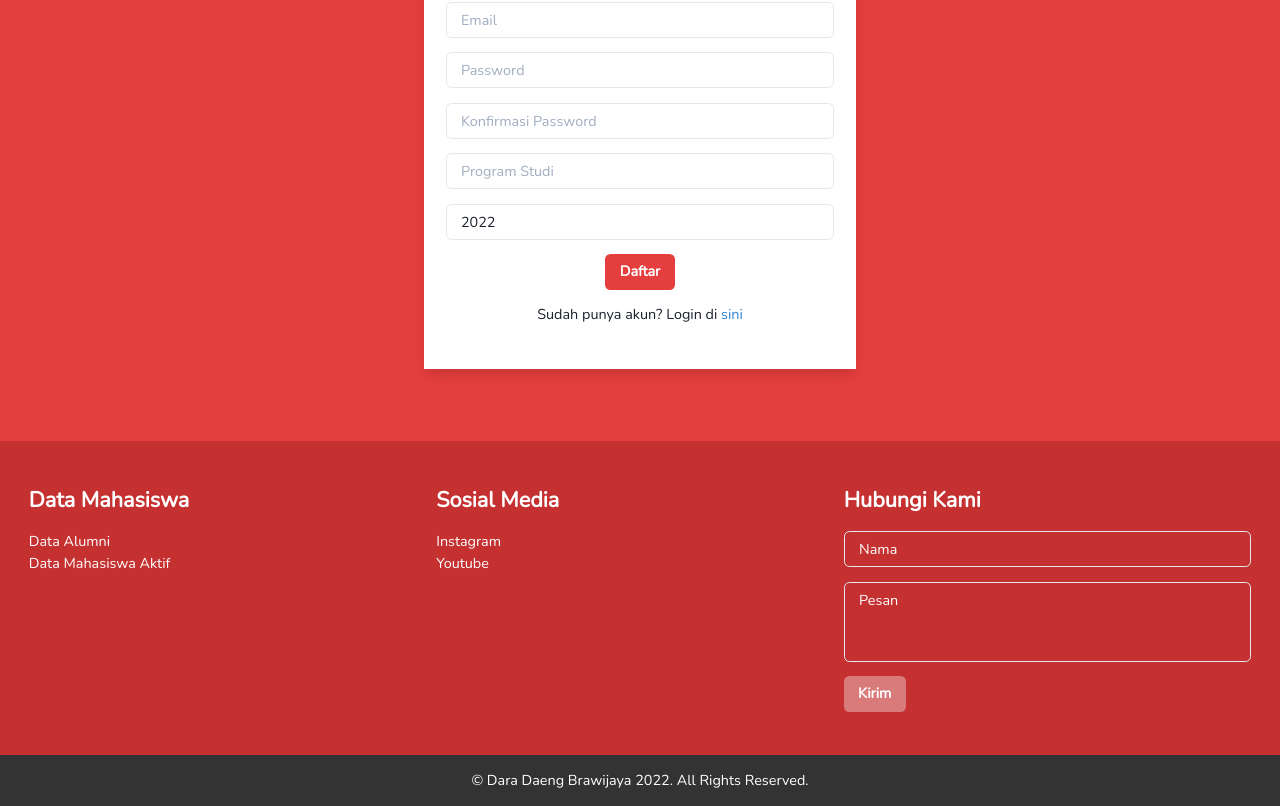
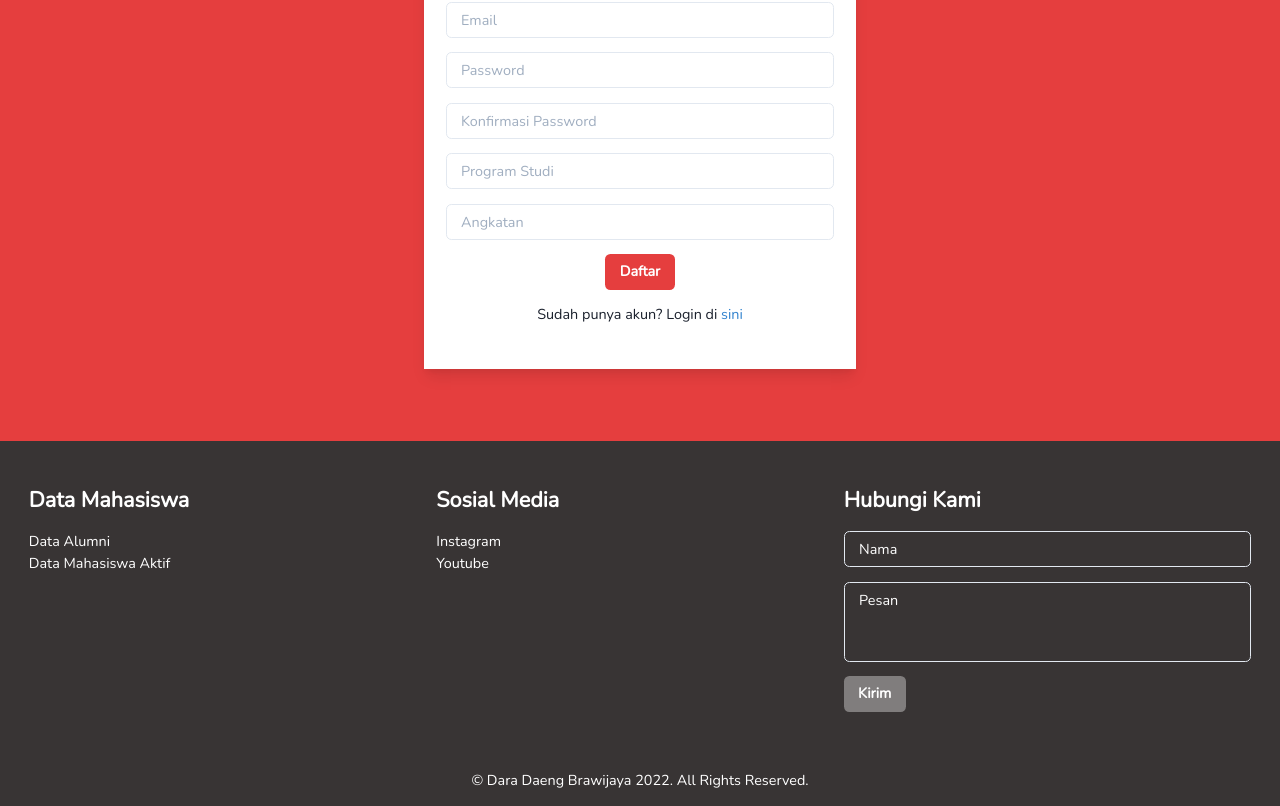
Before and after one commit to alfonsus20/ddb-nextjs, a Next.js app: page /register in a window 1280 px wide. Shown: the part 311-1117 px from the top of the page. Built offline with nearby package versions, Linux system fonts and the light colour scheme.

Commit message:
fix: entry year number validation

```diff
--- a/components/Footer/index.tsx
+++ b/components/Footer/index.tsx
@@ -11,7 +11,7 @@ import React from "react";
 
 const Footer = () => {
   return (
-    <Box bgColor="red.600" color="white">
+    <Box bgColor="#383434" color="white">
       <Flex
         maxW="container.xl"
         mx="auto"
@@ -53,13 +53,7 @@ const Footer = () => {
           </VStack>
         </Box>
       </Flex>
-      <Box
-        as="footer"
-        textAlign="center"
-        px={{ base: 8, "2xl": 0 }}
-        py={4}
-        bgColor="#333333"
-      >
+      <Box as="footer" textAlign="center" px={{ base: 8, "2xl": 0 }} py={4}>
         &copy; Dara Daeng Brawijaya 2022. All Rights Reserved.
       </Box>
     </Box>
--- a/pages/register.tsx
+++ b/pages/register.tsx
@@ -28,7 +28,7 @@ const RegisterSchema = object({
     .required()
     .label("konfirmasi password")
     .oneOf([ref("password")], "password harus sama"),
-  entryYear: number().required().nullable().label("angkatan"),
+  entryYear: number().required().label("angkatan"),
   majority: string().required().label("program studi"),
 });
 
@@ -72,9 +72,14 @@ const Register = () => {
               password: "",
               passwordConfirmation: "",
               majority: "",
-              entryYear: new Date().getFullYear(),
+              entryYear: "",
             }}
-            onSubmit={handleSubmit}
+            onSubmit={(data) => {
+              handleSubmit({
+                ...data,
+                entryYear: parseInt(data.entryYear, 10),
+              });
+            }}
             validationSchema={RegisterSchema}
           >
             {({ errors, handleSubmit }) => (
```
